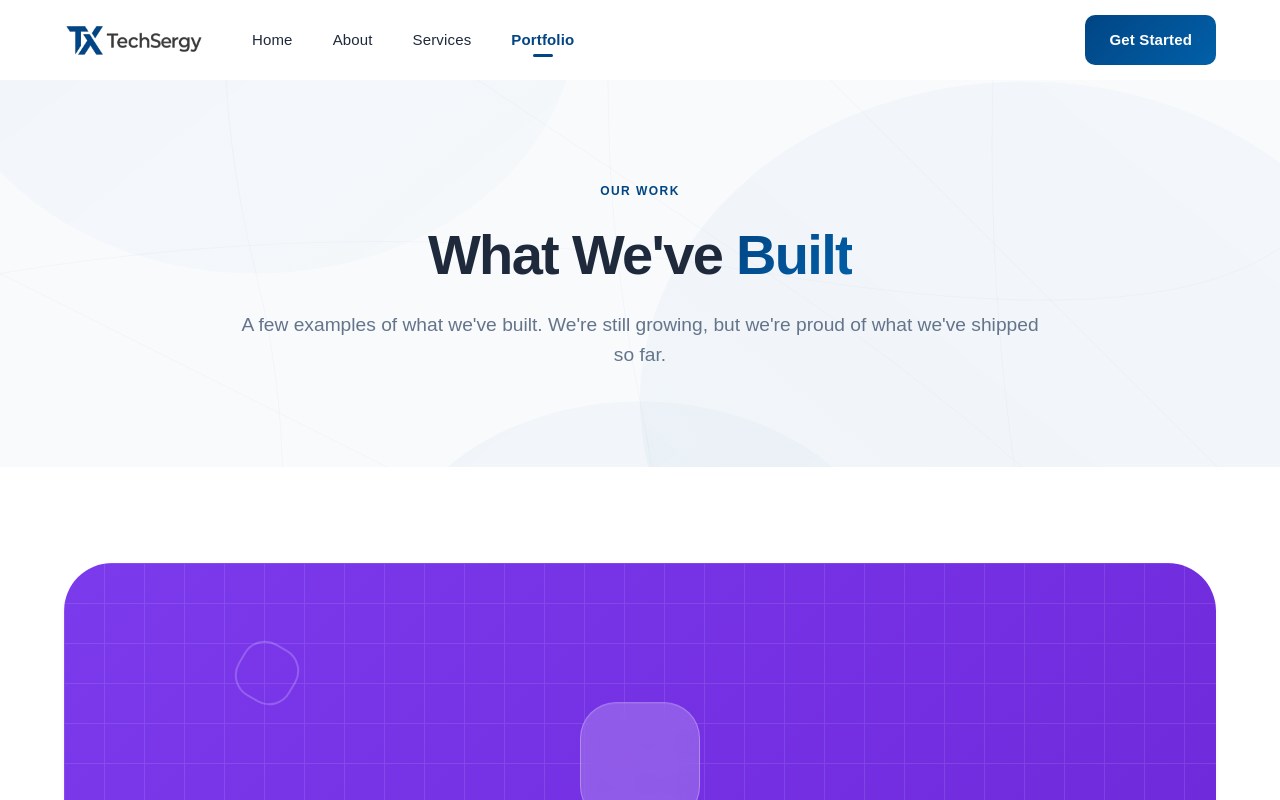
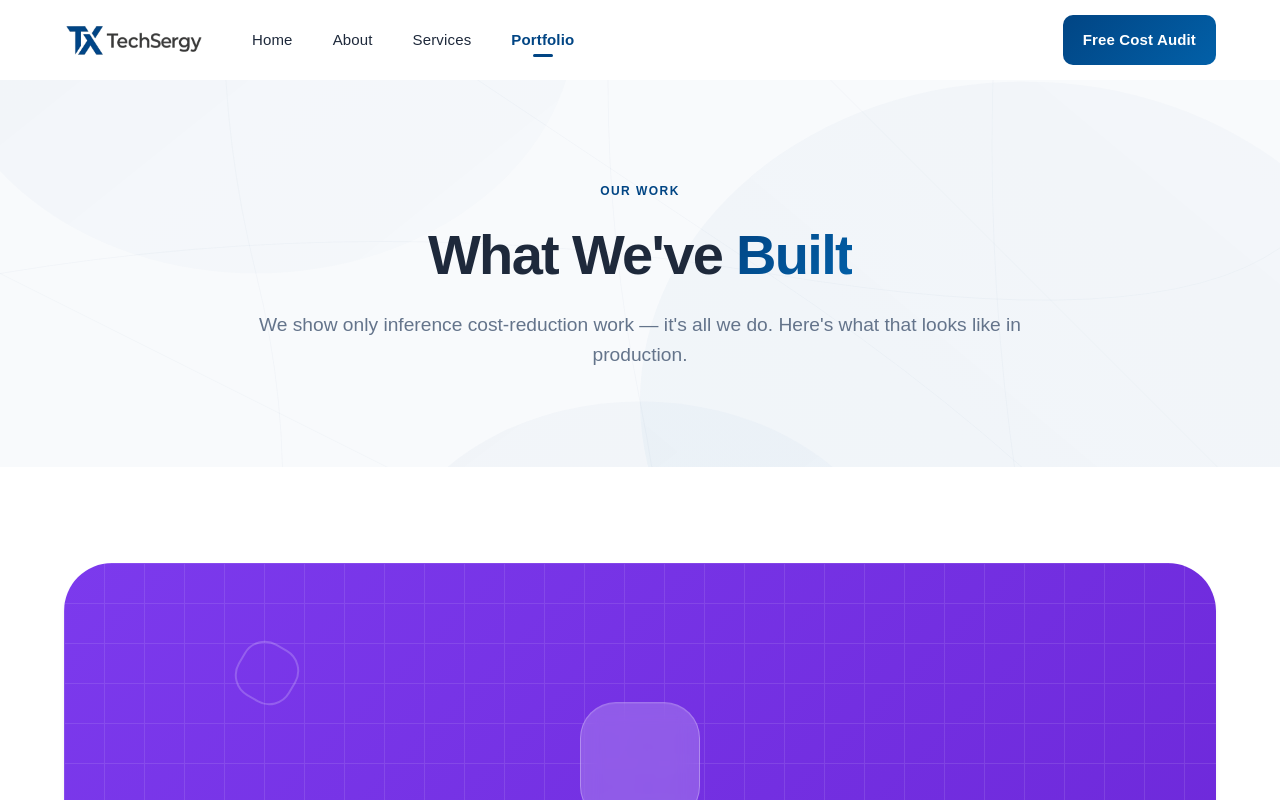
Before and after one commit to Joshi004/dhelogic, a React (Vite) app: page /portfolio in a window 1280 px wide. Shown: the top 800 px of the page. Built offline with nearby package versions, Linux system fonts and the light colour scheme; some icons are missing; a web font is replaced by a local one.

Commit message:
Update meta tags and content across multiple components to emphasize AI inference cost reduction services

```diff
--- a/src/components/common/Footer.jsx
+++ b/src/components/common/Footer.jsx
@@ -16,10 +16,10 @@ const footerLinks = {
     { label: 'Contact', path: '/contact' },
   ],
   services: [
-    { label: 'AI/ML Solutions', path: '/services#ai-ml' },
-    { label: 'Web Development', path: '/services#web-dev' },
-    { label: 'IT Consulting', path: '/services#consulting' },
-    { label: 'Staff Augmentation', path: '/services#staff-augmentation' },
+    { label: 'AI Cost Audit', path: '/services#cost-audit' },
+    { label: 'Fine-Tuning & Distillation', path: '/services#model-optimization' },
+    { label: 'Self-Hosted Inference', path: '/services#inference-infra' },
+    { label: 'Ongoing Cost Intelligence', path: '/services#ongoing' },
   ],
   contact: [
     { label: 'sales@techsergy.com', href: 'mailto:sales@techsergy.com', description: 'New Business' },
@@ -91,8 +91,8 @@ const Footer = () => {
               variant="body2Light"
               sx={{ opacity: 0.78, mb: 2, maxWidth: 300 }}
             >
-              We build technology with you, not just for you. Let's create something
-              great together.
+              We cut production AI inference costs — through fine-tuning, distillation,
+              and self-hosted inference.
             </Typography>
 
             {/* Status badge */}
--- a/src/components/common/Navbar.jsx
+++ b/src/components/common/Navbar.jsx
@@ -108,9 +108,9 @@ const Navbar = () => {
           fullWidth
           size="large"
           onClick={handleDrawerToggle}
-          sx={{ color: 'white' }}
+          sx={{ color: 'white', whiteSpace: 'nowrap' }}
         >
-          Get Started
+          Free Cost Audit
         </Button>
       </Box>
     </Box>
@@ -206,10 +206,11 @@ const Navbar = () => {
                 variant="contained"
                 sx={{
                   color: 'white',
-                  px: 3,
+                  px: 2.5,
+                  whiteSpace: 'nowrap',
                 }}
               >
-                Get Started
+                Free Cost Audit
               </Button>
             </Box>
 
--- a/src/components/common/ScrollToTop.jsx
+++ b/src/components/common/ScrollToTop.jsx
@@ -2,15 +2,27 @@ import { useEffect } from 'react';
 import { useLocation } from 'react-router-dom';
 
 const ScrollToTop = () => {
-  const { pathname } = useLocation();
+  const { pathname, hash } = useLocation();
 
   useEffect(() => {
+    if (hash) {
+      const scrollToEl = () => {
+        const el = document.getElementById(hash.slice(1));
+        if (el) el.scrollIntoView({ behavior: 'smooth', block: 'start' });
+        return !!el;
+      };
+      // Target may not be mounted yet (pages mount under AnimatePresence) — retry once.
+      if (scrollToEl()) return;
+      const t = setTimeout(scrollToEl, 250);
+      return () => clearTimeout(t);
+    }
+
     window.scrollTo({
       top: 0,
       left: 0,
       behavior: 'instant',
     });
-  }, [pathname]);
+  }, [pathname, hash]);
 
   return null;
 };
--- a/src/components/home/CTABanner.jsx
+++ b/src/components/home/CTABanner.jsx
@@ -134,7 +134,7 @@ const CTABanner = () => {
                 },
               }}
             >
-              Book a Free Audit
+              Book a Free Cost Audit
             </Button>
             <Button
               component={Link}
--- a/src/components/home/TrustedBy.jsx
+++ b/src/components/home/TrustedBy.jsx
@@ -125,7 +125,7 @@ const TrustedBy = () => {
                   fontWeight: 500,
                 }}
               >
-                Currently accepting new clients
+                Production inference cost reduction — that's all we do.
               </Typography>
             </Box>
           </Box>
--- a/src/pages/About.jsx
+++ b/src/pages/About.jsx
@@ -53,8 +53,8 @@ const About = () => {
   return (
     <PageTransition>
       <Helmet>
-        <title>About Techsergy | AI Inference Cost Reduction Specialists</title>
-        <meta name="description" content="Techsergy helps companies slash AI API costs using model fine-tuning, distillation, and self-hosted inference. Founded by engineers from Apple, Tether, and high-growth AI startups." />
+        <title>About TechSergy | AI Inference Cost Reduction Specialists</title>
+        <meta name="description" content="TechSergy helps companies slash AI API costs using model fine-tuning, distillation, and self-hosted inference. Founded by engineers from Apple, Tether, and high-growth AI startups." />
         <link rel="canonical" href="https://techsergy.com/about" />
       </Helmet>
       {/* Hero Section */}
@@ -230,7 +230,7 @@ const About = () => {
           <SectionHeader
             overline="Our Process"
             title="How We Work"
-            subtitle="A proven methodology that ensures successful project delivery every time."
+            subtitle="The same staged methodology we run on every engagement — benchmark first, optimize, then hand over the model and infra. Measured at each step, not promised."
           />
 
           <Grid container spacing={4}>
@@ -371,7 +371,7 @@ const About = () => {
                   endIcon={<ArrowForwardIcon />}
                   sx={{ color: 'white' }}
                 >
-                  Work With Us
+                  Book a Free Cost Audit
                 </Button>
               </Box>
             </Grid>
@@ -682,7 +682,7 @@ const About = () => {
                 },
               }}
             >
-              Get in Touch
+              Book a Free Cost Audit
             </Button>
           </Box>
         </Container>
--- a/src/pages/Portfolio.jsx
+++ b/src/pages/Portfolio.jsx
@@ -18,8 +18,8 @@ const Portfolio = () => {
   return (
     <PageTransition>
       <Helmet>
-        <title>Our Work & Case Studies | TechSergy</title>
-        <meta name="description" content="See what we've built - from AI video analysis platforms processing 5M+ hours to custom web applications. Real projects, real results." />
+        <title>Case Studies: AI Inference Cost Reduction | TechSergy</title>
+        <meta name="description" content="Real production results: an 89% inference cost reduction for a SaaS platform and 94% via distillation for a legal classifier — quality held. Inference cost reduction is all we do." />
         <link rel="canonical" href="https://techsergy.com/portfolio" />
       </Helmet>
       {/* Hero Section */}
@@ -78,7 +78,7 @@ const Portfolio = () => {
               variant="subtitle1"
               sx={{ color: 'text.secondary', fontSize: '1.2rem' }}
             >
-              A few examples of what we've built. We're still growing, but we're proud of what we've shipped so far.
+              We show only inference cost-reduction work — it's all we do. Here's what that looks like in production.
             </Typography>
           </Box>
         </Container>
@@ -140,13 +140,13 @@ const Portfolio = () => {
               <LightbulbOutlinedIcon sx={{ fontSize: '2.5rem', color: 'primary.main' }} />
             </Box>
             <Typography variant="h4" sx={{ mb: 2, fontWeight: 700 }}>
-              Your Project Could Be Next
+              Your Bill Could Be Next
             </Typography>
             <Typography
               variant="body1"
               sx={{ color: 'text.secondary', mb: 4, maxWidth: 500, mx: 'auto' }}
             >
-              We're selective about the projects we take on. If you've got something interesting, let's talk.
+              These teams cut their production inference bills by 80–94% with quality held. Tell us what you're spending and we'll estimate yours.
             </Typography>
             <Button
               component={Link}
@@ -155,7 +155,7 @@ const Portfolio = () => {
               endIcon={<ArrowForwardIcon />}
               sx={{ color: 'white' }}
             >
-              Start a Conversation
+              Book a Free Cost Audit
             </Button>
           </Card>
         </Container>
@@ -181,13 +181,13 @@ const Portfolio = () => {
               variant="h2"
               sx={{ color: 'white', mb: 2, fontWeight: 700 }}
             >
-              Got a Project in Mind?
+              Overpaying for Production AI?
             </Typography>
             <Typography
               variant="subtitle1"
               sx={{ color: 'rgba(255, 255, 255, 0.95)', mb: 4, maxWidth: 600, mx: 'auto' }}
             >
-              Let's talk about your project. No commitment, no hard sell—just a conversation about what you need.
+              Get a free cost audit — a realistic estimate of how much you could cut your OpenAI or Anthropic bill, and exactly how we'd do it. No sales pitch.
             </Typography>
             <Box sx={{ display: 'flex', justifyContent: 'center', gap: 2, flexWrap: 'wrap' }}>
               <Button
@@ -206,7 +206,7 @@ const Portfolio = () => {
                   },
                 }}
               >
-                Start a Project
+                Book a Free Cost Audit
               </Button>
               <Button
                 component={Link}
--- a/src/pages/Services.jsx
+++ b/src/pages/Services.jsx
@@ -171,6 +171,7 @@ const Services = () => {
           sx={{
             py: { xs: 8, md: 10 },
             bgcolor: index % 2 === 0 ? 'white' : 'background.surface',
+            scrollMarginTop: { xs: 72, md: 88 }, // offset for fixed navbar
           }}
         >
           <Container maxWidth="lg">
@@ -290,7 +291,7 @@ const Services = () => {
                       },
                     }}
                   >
-                    Get Started
+                    Book a Free Cost Audit
                   </Button>
                 </Box>
               </Grid>
@@ -426,7 +427,7 @@ const Services = () => {
                 },
               }}
             >
-              Book a Free Audit Call
+              Book a Free Cost Audit
             </Button>
           </Card>
         </Container>
```
Also changed, not shown: index.html (+8 -8 lines).
